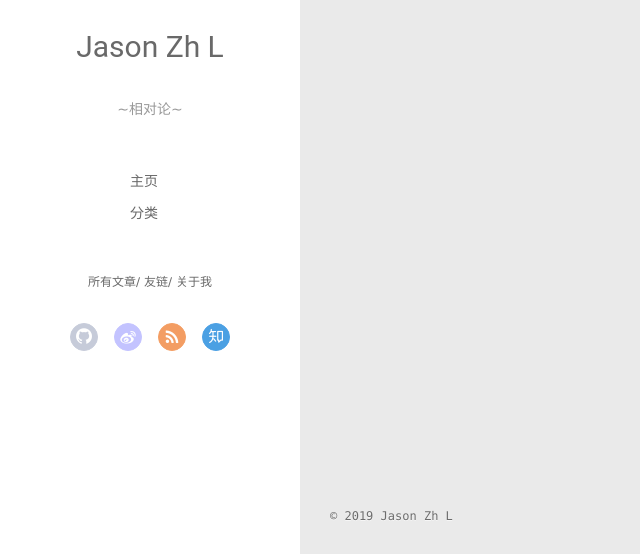
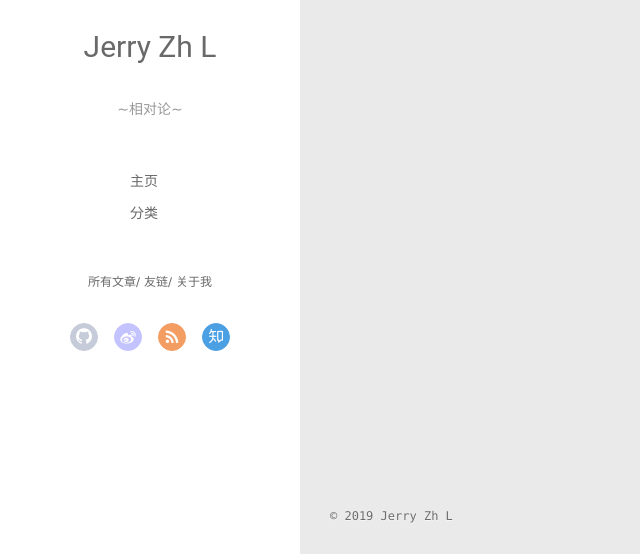
Before and after one commit to zhyhuy/zhyhuy.github.io, a plain HTML site: page archives/index.html in a window 1280 px wide. Shown: the part 243-797 px from the top of the page, 0-640 px from the left. Drawn offline with Linux system fonts and the light colour scheme.

Commit message:
Site updated: 2019-04-25 19:22:08

```diff
--- a/archives/index.html
+++ b/archives/index.html
@@ -46,7 +46,7 @@
 			<img src class="js-avatar">
 		</a>
 		<hgroup>
-		  <h1 class="header-author"><a href="/">Jason Zh L</a></h1>
+		  <h1 class="header-author"><a href="/">Jerry Zh L</a></h1>
 		</hgroup>
 
 		<p class="header-subtitle">~相对论~</p>
@@ -106,7 +106,7 @@
 				<img src class="js-avatar">
 			</div>
 			<hgroup>
-			  <h1 class="header-author js-header-author">Jason Zh L</h1>
+			  <h1 class="header-author js-header-author">Jerry Zh L</h1>
 			</hgroup>
 
 			<p class="header-subtitle"><i class="icon icon-quo-left"></i>~相对论~<i class="icon icon-quo-right"></i></p>
@@ -206,7 +206,7 @@
   <div class="outer">
     <div id="footer-info">
     	<div class="footer-left">
-    		&copy; 2019 Jason Zh L
+    		&copy; 2019 Jerry Zh L
     	</div>
       	<div class="footer-right">
       		<a href="http://hexo.io/" target="_blank">Hexo</a>  Theme <a href="https://github.com/litten/hexo-theme-yilia" target="_blank">Yilia</a> by Litten
```
Also changed, not shown: 2019/04/19/hello-world/index.html (+3 -3 lines), archives/2019/04/index.html (+3 -3 lines), archives/2019/index.html (+3 -3 lines), index.html (+3 -3 lines).
